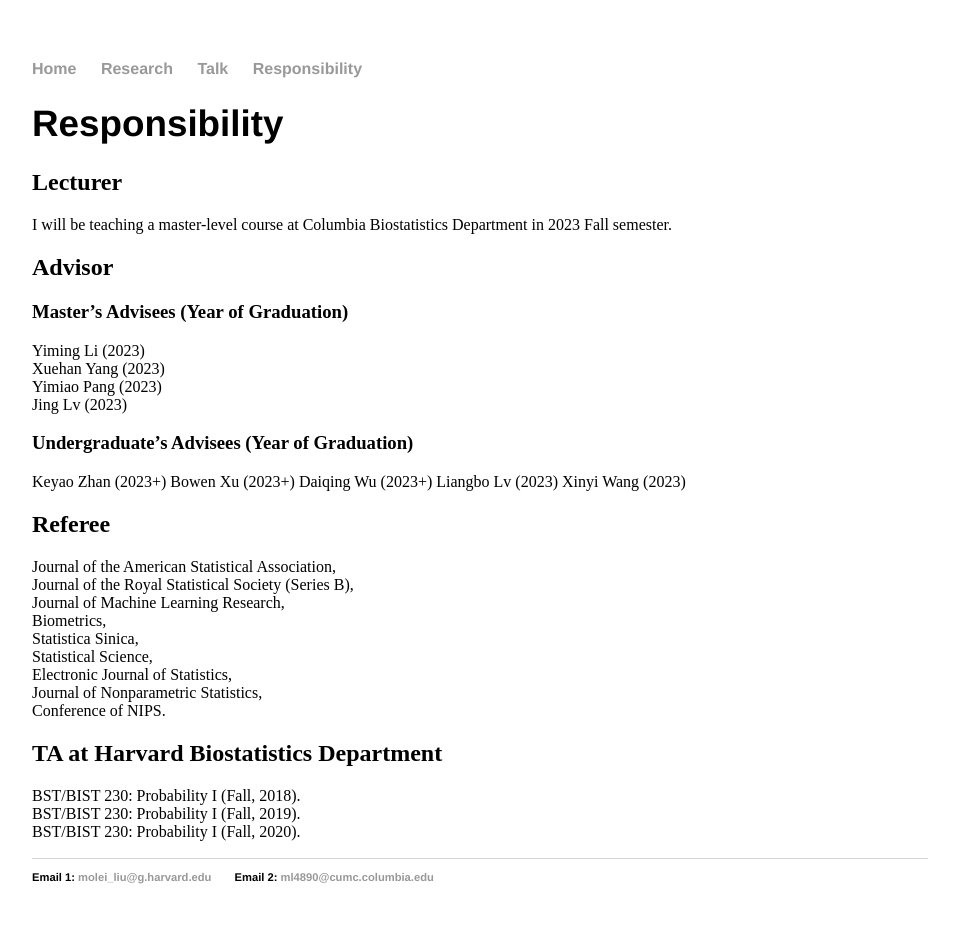
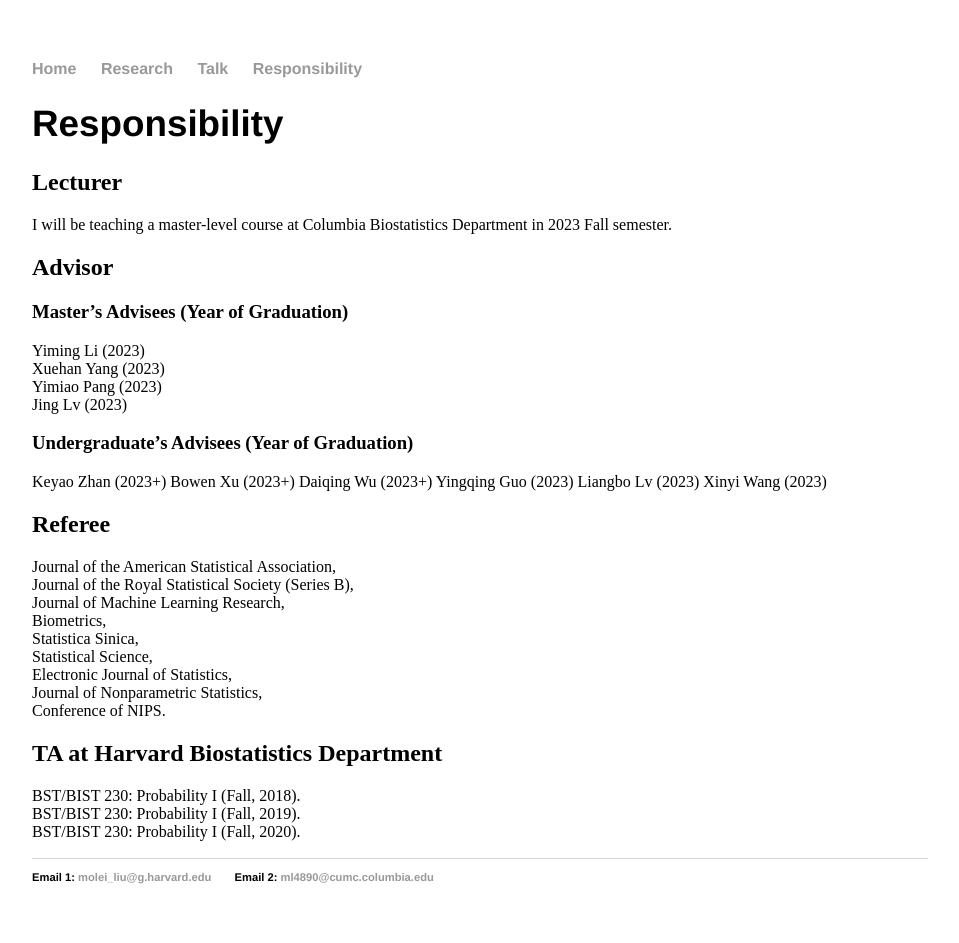
Before and after one commit to moleibobliu/moleibobliu.github.io, a Jekyll site: the page built from teaching/index.html, in a window 1280 px wide. Shown: the whole page, without its empty margins (160-1119 px from the left). Built offline with Jekyll 4.4.1, drawn with Linux system fonts in a browser that asks for light colours.

Commit message:
Update index.html

```diff
--- a/teaching/index.html
+++ b/teaching/index.html
@@ -15,12 +15,12 @@ title: Molei Liu
 	<br \>  Xuehan Yang (2023)
 	<br \>  Yimiao Pang (2023)
 	<br \>  Jing Lv (2023)
-	<p>
 
 	<h3> Undergraduate’s Advisees (Year of Graduation) </h3>
 	Keyao Zhan (2023+)
 	Bowen Xu (2023+)
 	Daiqing Wu (2023+)
+	Yingqing Guo (2023)
 	Liangbo Lv (2023)
 	Xinyi Wang (2023)
 	<p>
```
